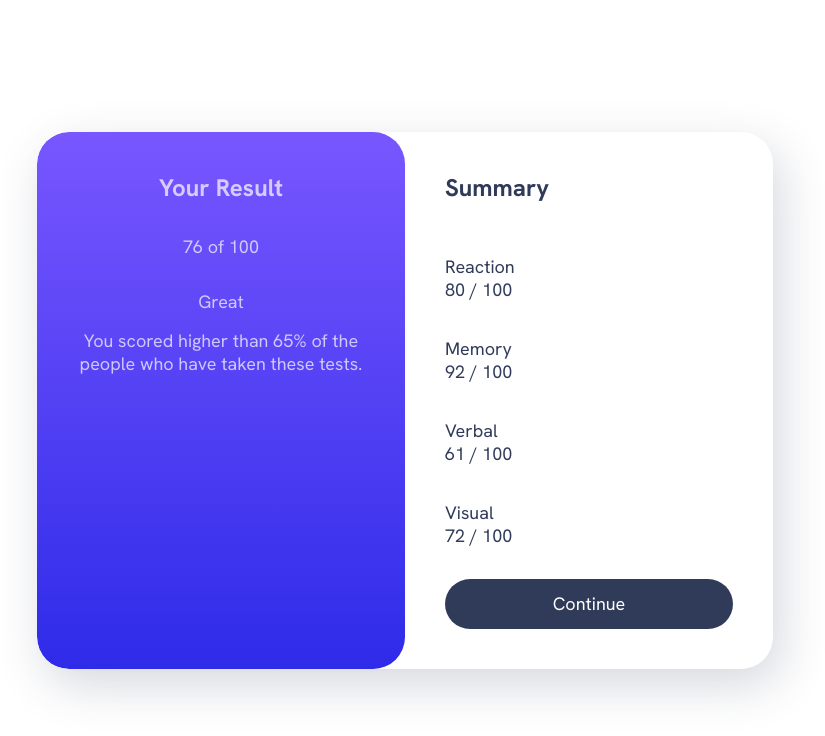
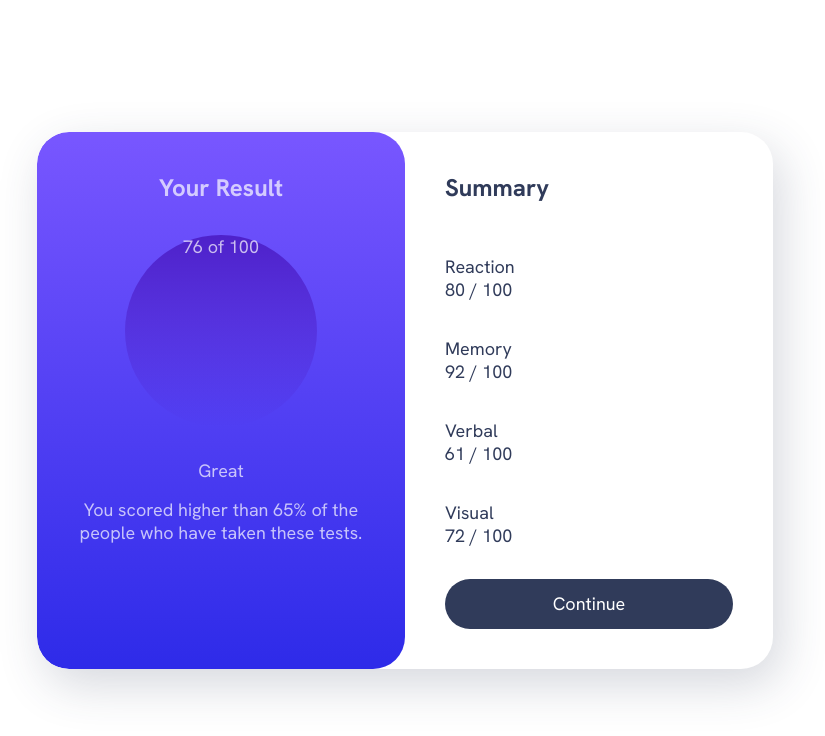
Before and after one commit to Annie-Huang/results-summary-component, a website: page index.html in a window 1280 px wide. Shown: the whole page, without its empty margins (235-1060 px from the left). Drawn offline with Linux system fonts and the light colour scheme.

Commit message:
Create the circle inside results.

```diff
--- a/style.css
+++ b/style.css
@@ -151,3 +151,11 @@ body {
     border-radius: var(--border-radius);
   }
 }
+
+.result-score {
+  width: 12rem;
+  margin-inline: auto;
+  background: var(--gradient-to-transparent);
+  aspect-ratio: 1 / 1;
+  border-radius: 50%;
+}
```
